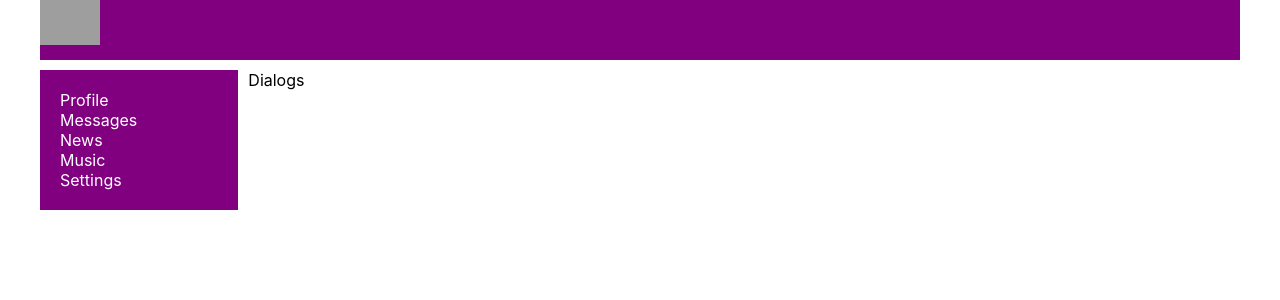
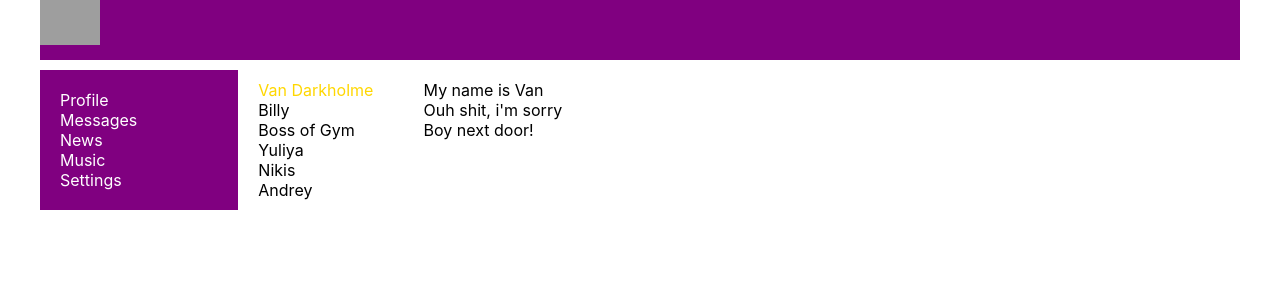
Before and after one commit to isakhaev2014/social-network, a React (Create React App) app: page /dialogs in a window 1280 px wide. Shown: the top 300 px of the page. Built offline with nearby package versions, Linux system fonts and the light colour scheme; grey boxes are pictures that could not be loaded.

Commit message:
design of the Dialogs tab

```diff
--- a/src/components/Dialogs/Dialogs.jsx
+++ b/src/components/Dialogs/Dialogs.jsx
@@ -3,9 +3,33 @@
 
 const Dialogs = () => {
     return (
-        <div>
-            Dialogs
+        <div className={s.dialogs}>
+            <div className={s.dialogsItems}>
+                <div className={s.dialog + ' ' + s.active}>
+                    Van Darkholme
+                </div>
+                <div className={s.dialog}>
+                    Billy
+                </div>
+                <div className={s.dialog}>
+                    Boss of Gym
+                </div>
+                <div className={s.dialog}>
+                    Yuliya
+                </div>
+                <div className={s.dialog}>
+                    Nikis
+                </div>
+                <div className={s.dialog}>
+                    Andrey
+                </div>
+            </div>
+            <div className={s.messages}>
+                <div className={s.message}>My name is Van</div>
+                <div className={s.message}>Ouh shit, i'm sorry</div>
+                <div className={s.message}>Boy next door!</div>
         </div>
+    </div>
     )
 }
 
--- a/src/components/Dialogs/Dialogs.module.css
+++ b/src/components/Dialogs/Dialogs.module.css
@@ -0,0 +1,20 @@
+.dialogs {
+    display: grid;
+    grid-template-columns: 2fr 10fr;
+}
+
+.dialogsItems {
+    padding: 10px;
+}
+
+.dialogsItems .active {
+    color: gold;
+}
+
+.dialog {}
+
+.messages {
+    padding: 10px;
+}
+
+.message {}
```
